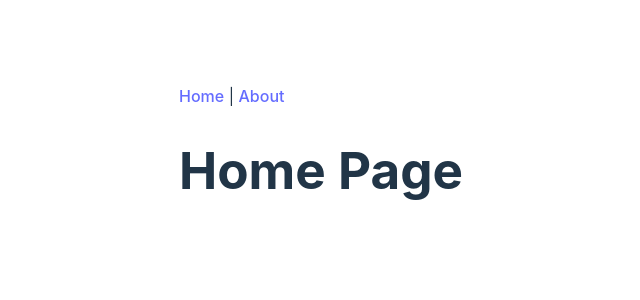
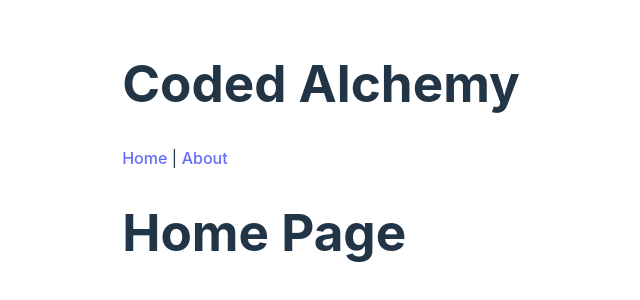
Before and after one commit to Coded-Alchemy/Coded-Alchemy.github.io, a React (Vite) app: page / in a window 1280 px wide. Shown: the part 242-542 px from the top of the page, without its empty margins (319-959 px from the left). Built offline with nearby package versions, Linux system fonts and the light colour scheme.

Commit message:
Added Header component.

```diff
--- /dev/null
+++ b/components/header.tsx
@@ -0,0 +1,9 @@
+// This file contains the web app's header section.
+
+export function Header() {
+    return (
+        <header className="flex flex-col items-center gap-9">
+            <h1 className="text-5xl font-bold text-white-900">Coded Alchemy</h1>
+        </header>
+    );
+}
--- a/src/App.tsx
+++ b/src/App.tsx
@@ -1,6 +1,7 @@
 import React from 'react';
 import {Routes, Route, Link} from 'react-router-dom';
 import './App.css'
+import {Header} from "../components/header.tsx";
 
 const Home: React.FC = () => <h1>Home Page</h1>;
 
@@ -10,6 +11,8 @@ function App() {
 
     return (
         <div className="flex items-center justify-center pt-16 pb-4">
+            <div className="flex-1 flex flex-col items-center gap-16 min-h-0">
+                <Header/>
                 <nav>
                     <Link to="/">Home</Link> | <Link to="/about">About</Link>
                 </nav>
@@ -18,6 +21,7 @@ function App() {
                     <Route path="/about" element={<About/>}/>
                 </Routes>
             </div>
+        </div>
     )
 }
 
```
Lines whose indentation alone changed are shown as unchanged.
